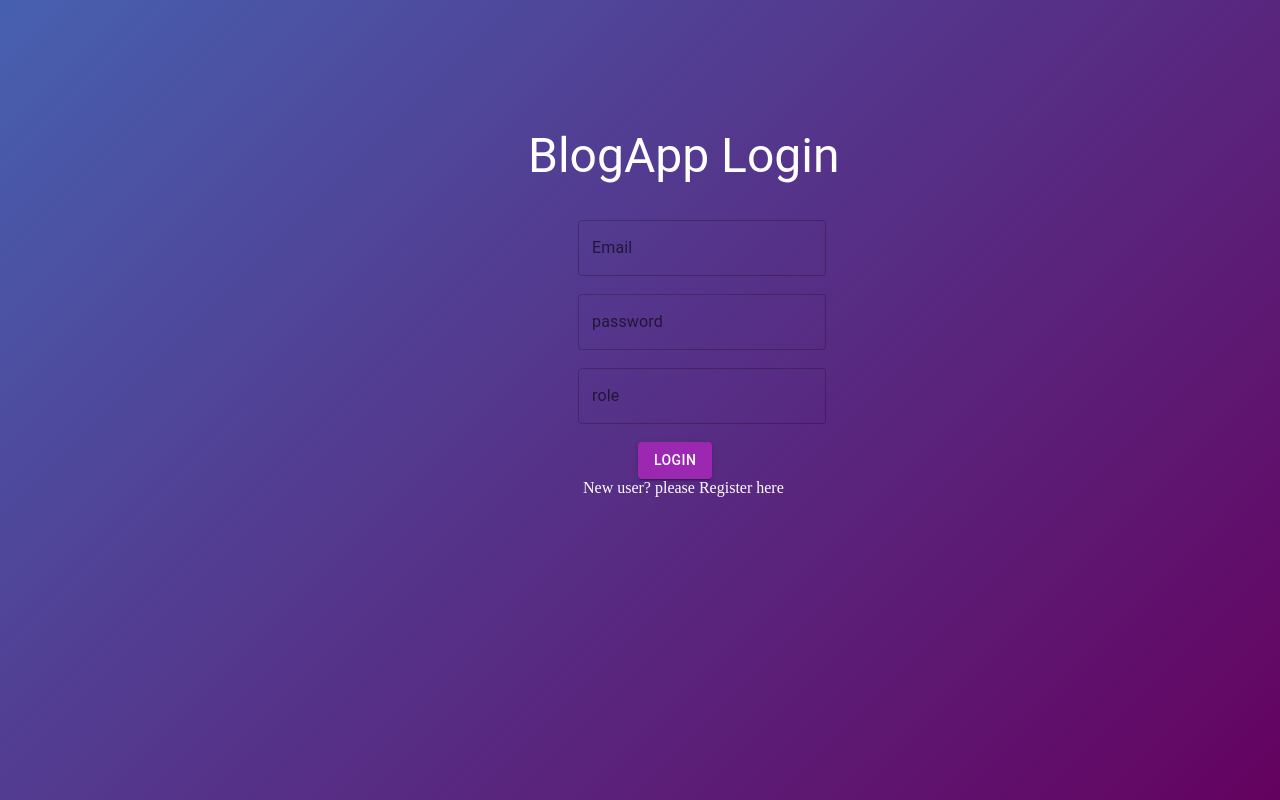
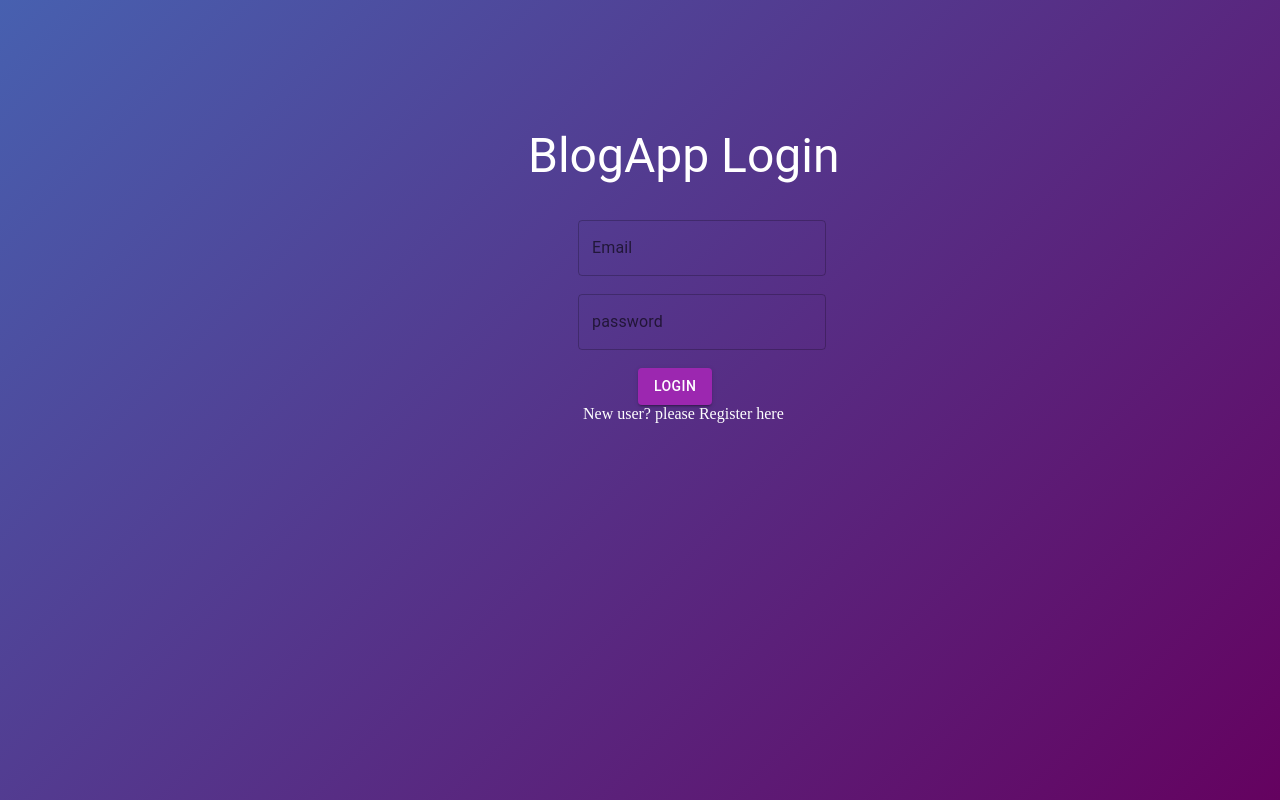
Before and after one commit to Hrudhey/MernEmployeeApp, a React (Vite) app in the folder EmpApp-frontend/: page / in a window 1280 px wide. Built offline with nearby package versions, Linux system fonts and the light colour scheme.

Commit message:
Update Login

```diff
--- a/EmpApp-frontend/src/components/Login.jsx
+++ b/EmpApp-frontend/src/components/Login.jsx
@@ -83,12 +83,8 @@ const Login = () => {
         }} style={{marginLeft:'50px'}}  error={!!errors.Password}
         helperText={errors.Password}></TextField>
         </div>
-        <br />
-        <div>
-        <TextField label='role' variant='outlined' name='role' onChange={(e)=>{
-          setForm({...form,role:e.target.value})
-        }} style={{marginLeft:'50px'}}></TextField>
-        </div>
+
+
 
 
         <br></br>
```
